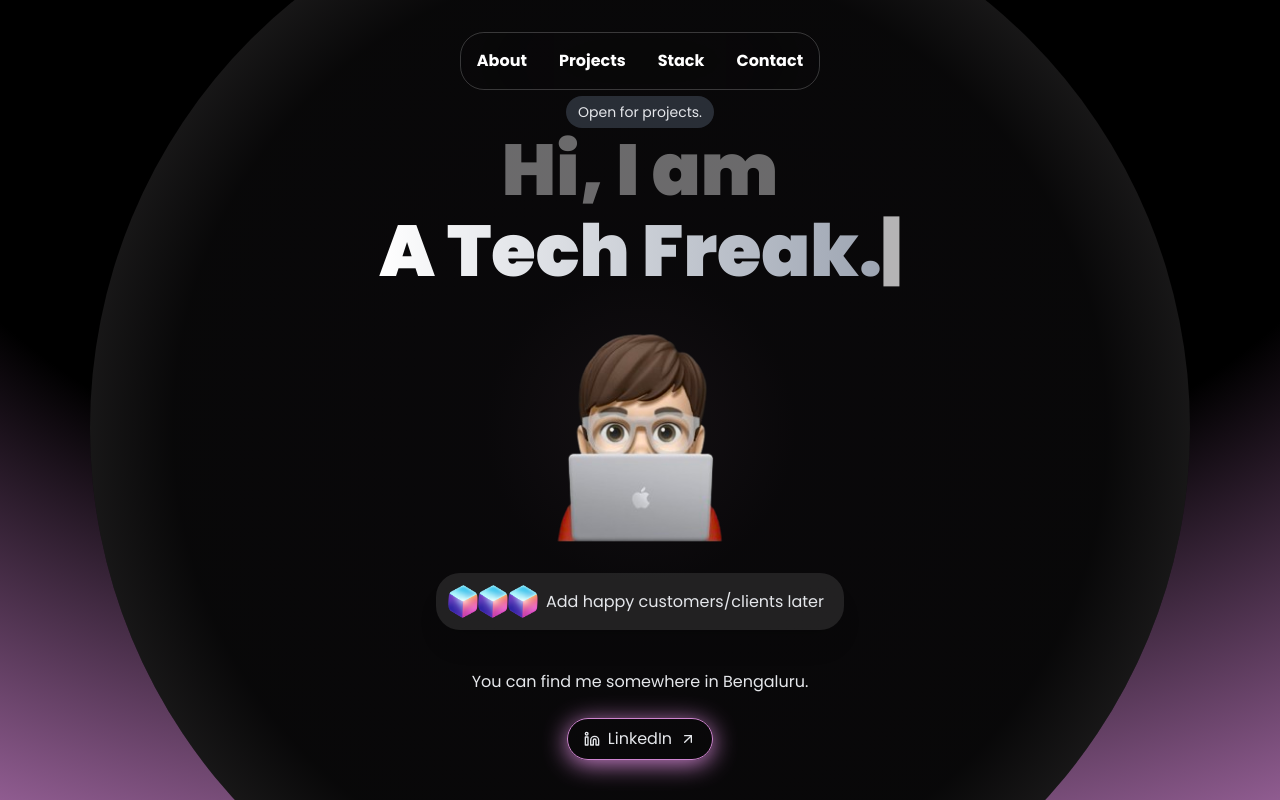
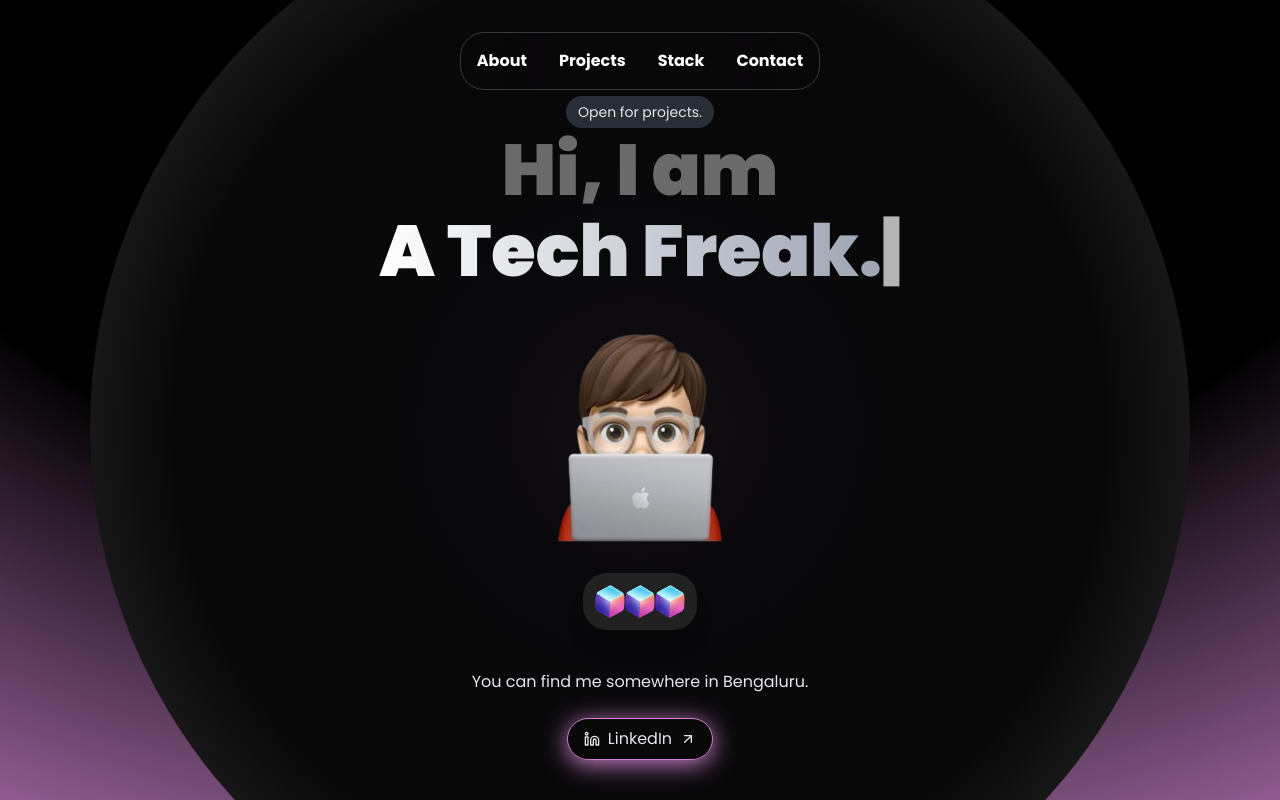
Before and after one commit to sh4sh4nk-9/shashanks_portfolio, a Next.js app: page / in a window 1280 px wide. Shown: the top 800 px of the page. Built offline with nearby package versions, Linux system fonts and the light colour scheme.

Commit message:
Hero Paragraph update

```diff
--- a/components/Hero.tsx
+++ b/components/Hero.tsx
@@ -82,7 +82,7 @@ export const Hero = () => {
                     <Image src={obj1} alt="object" width={30} className="rounded-2xl mx-auto" />
                     <Image src={obj1} alt="object" width={30} className="rounded-2xl mx-auto" />
                     <Image src={obj1} alt="object" width={30} className="rounded-2xl mx-auto" />
-                    <p className="font-medium px-2">Add happy customers/clients later</p>
+                    {/* <p className="font-medium px-2">add clients later</p> */}
                 </div>
 
                 <p className="my-6 max-w-xl text-center">You can find me somewhere in Bengaluru.</p>
```
